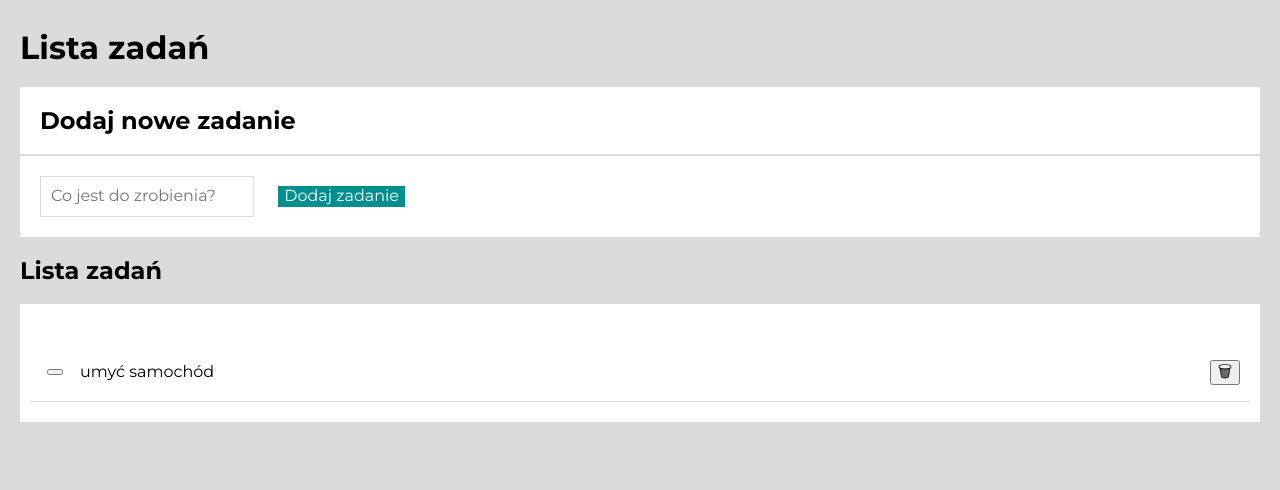
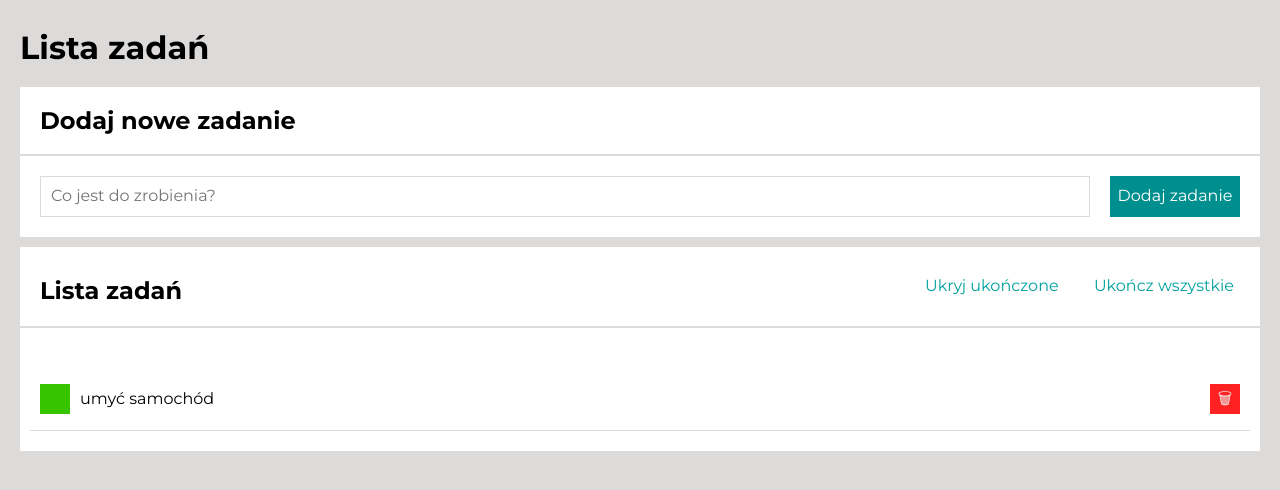
Before and after one commit to am97veb/Tasks-list, a plain HTML site: page index.html in a window 1280 px wide. Drawn offline with nearby package versions, Linux system fonts and the light colour scheme.

Commit message:
HTML modification

```diff
--- a/index.html
+++ b/index.html
@@ -16,8 +16,8 @@
     <link href="css/form.css" rel="stylesheet">
     <link href="css/list.css" rel="stylesheet">
     <link href="css/js-listItems.css" rel="stylesheet">
-    <link href="css/js-button.css" rel="stylesheet">
-    <link href="css/newButton.css" rel="stylesheet">
+    <link href="css/js-listButton.css" rel="stylesheet">
+    <link href="css/js-newTaskButton.css" rel="stylesheet">
     <script defer src="js/script.js"></script>
     <link href="https://fonts.googleapis.com/css2?family=Montserrat:ital,wght@0,100..900;1,100..900&display=swap"
         rel="stylesheet">
@@ -32,18 +32,16 @@
         <h2 class="section__header">Dodaj nowe zadanie</h2>
 
         <form class="form js-form">
-            <label class="form__label">
-                <input class="form__newTask js-newTask" placeholder="Co jest do zrobienia?">
-                <button class="form__button js-button">Dodaj zadanie</button>
-            </label>
+            <input class="form__newTask js-newTask" placeholder="Co jest do zrobienia?">
+            <button class="form__button js-button">Dodaj zadanie</button>
         </form>
     </section>
 
     <section class="section">
-        <span class="container">
-            <h2>Lista zadań</h2>
-            <div class="js-newButtons"></div>
-        </span>
+        <div class="section__container">
+            <h2 class="section__header">Lista zadań</h2>
+            <div class="js-newTaskButtons"></div>
+        </div>
 
         <ul class="tasksList js-tasks"></ul>
 
```
